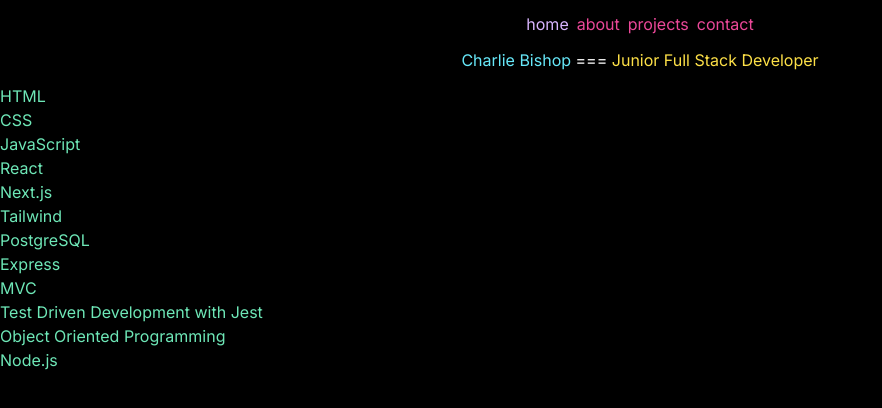
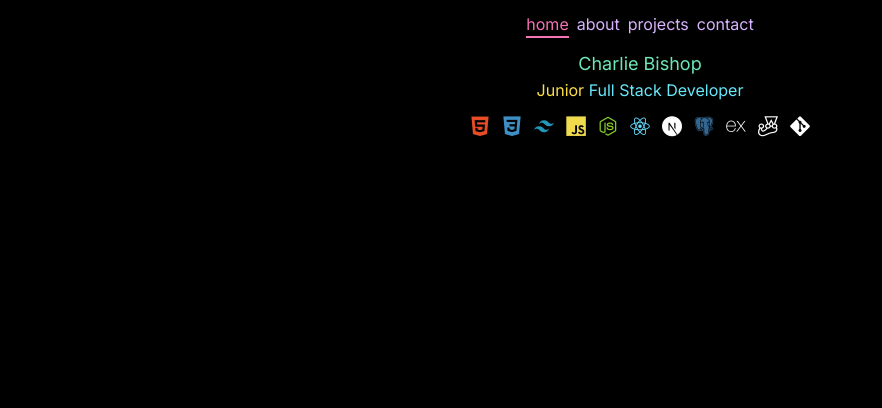
Before and after one commit to charlieBdev/portfolio, a Next.js app: page / in a window 1280 px wide. Shown: the top 408 px of the page, without its empty margins (0-882 px from the left). Built offline with nearby package versions, Linux system fonts and the light colour scheme.

Commit message:
add icons

```diff
--- a/src/app/Components/Header.tsx
+++ b/src/app/Components/Header.tsx
@@ -1,5 +1,9 @@
 export default function Header() {
     return (
-        <h1 className="text-center text-md mb-3"><span className="text-cyan-300">Charlie Bishop</span> === <span className="text-yellow-300">Junior Full Stack Developer</span></h1>
+        <header className="text-center">
+            {/* <h1 className="text-lg"><span className="text-emerald-300">&lt;Charlie Bishop &#47;&gt;</span></h1> */}
+            <h1 className="text-lg"><span className="text-emerald-300">Charlie Bishop</span></h1>
+            <h2 className="text-cyan-300"><span className="text-yellow-300">Junior</span> Full Stack Developer</h2>
+        </header>
     )
 }
--- a/src/app/Components/Nav.tsx
+++ b/src/app/Components/Nav.tsx
@@ -7,7 +7,7 @@
   const currentRoute = usePathname()
     return (
         <nav>
-          <ul className="flex flex-row space-x-2 mt-3 mb-3 justify-center text-pink-500">
+          <ul className="flex flex-row space-x-2 mt-3 mb-3 justify-center text-purple-300">
             <Link href="/" className={currentRoute === "/" ? "active-link" : ""}>home</Link>
             <Link href="/about" className={currentRoute === "/about" ? "active-link" : ""}>about</Link>
             <Link href="/projects" className={currentRoute === "/projects" ? "active-link" : ""}>projects</Link>
--- a/src/app/about/page.tsx
+++ b/src/app/about/page.tsx
@@ -1,6 +1,6 @@
 export default function About() {
     return (
-      <main className="h-screen">
+      <main>
       </main>
     )
 }
--- a/src/app/contact/page.tsx
+++ b/src/app/contact/page.tsx
@@ -1,6 +1,6 @@
 export default function Contact() {
     return (
-      <main className="h-screen">
+      <main>
       </main>
     )
 }
--- a/src/app/globals.css
+++ b/src/app/globals.css
@@ -32,6 +32,7 @@
 }
 
 .active-link {
-  --tw-text-opacity: 1;
-  color: rgb(216 180 254 / var(--tw-text-opacity))
+
+  color: rgb(244 114 182);
+  border-bottom: 2px solid rgb(244 114 182);
 }
--- a/src/app/layout.tsx
+++ b/src/app/layout.tsx
@@ -17,12 +17,15 @@
   children: React.ReactNode
 }) {
   return (
+    <>
       <html lang="en">
+      <link rel="stylesheet" href="https://cdn.jsdelivr.net/gh/devicons/devicon@v2.15.1/devicon.min.css" />
         <body className={inter.className}>
           <Nav />
           <Header />
           {children}
         </body>
       </html>
+    </>
   )
 }
--- a/src/app/page.tsx
+++ b/src/app/page.tsx
@@ -1,20 +1,52 @@
 export default function Home() {
   return (
-    <main className="h-screen">
-        <ul className="text-emerald-300">
-          <li>HTML</li>
-          <li>CSS</li>
-          <li>JavaScript</li>
-          <li>React</li>
-          <li>Next.js</li>
-          <li>Tailwind</li>
-          <li>PostgreSQL</li>
-          <li>Express</li>
-          <li>MVC</li>
-          <li>Test Driven Development with Jest</li>
-          <li>Object Oriented Programming</li>
-          <li>Node.js</li>
-        </ul>
+    <main>
+      <div className="flex flex-row justify-center gap-3 mt-3 text-xl">
+        <div>
+          <i className="devicon-html5-plain colored"></i>
+          {/* <p>HTML</p>  */}
+        </div>
+        <div>
+          <i className="devicon-css3-plain colored"></i>
+          {/* <p>CSS</p>  */}
+        </div>
+        <div>
+          <i className="devicon-tailwindcss-plain colored"></i>
+          {/* <p>Tailwind</p> */}
+        </div>
+        <div>
+          <i className="devicon-javascript-plain colored"></i>
+          {/* <p>JavaScript</p> */}
+        </div>
+        <div>
+          <i className="devicon-nodejs-plain colored"></i>
+          {/* <p>Node.js</p> */}
+        </div>
+        <div>
+          <i className="devicon-react-original colored"></i>
+          {/* <p>React</p> */}
+        </div>
+        <div>
+          <i className="devicon-nextjs-original"></i>
+          {/* <p>Next.js</p> */}
+        </div>
+        <div>
+          <i className="devicon-postgresql-plain colored"></i>
+          {/* <p>PostgreSQL</p> */}
+        </div>
+        <div>
+          <i className="devicon-express-original"></i>
+          {/* <p>Express.js</p> */}
+        </div>
+        <div>
+          <i className="devicon-jest-plain"></i>
+          {/* <p>Jest</p> */}
+        </div>
+        <div>
+          <i className="devicon-git-plain"></i>
+          {/* <p>Git</p> */}
+        </div>
+      </div>
     </main>
   )
 }
--- a/src/app/projects/page.tsx
+++ b/src/app/projects/page.tsx
@@ -1,6 +1,6 @@
 export default function Projects() {
     return (
-			<main className="h-screen">
+			<main>
 			</main>
     )
 }
```
Lines whose indentation alone changed are shown as unchanged.
